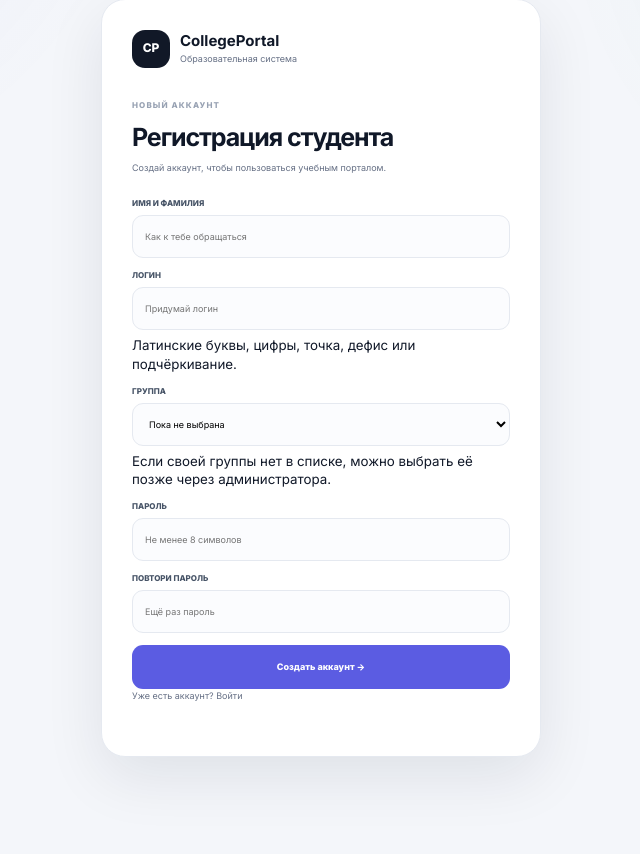
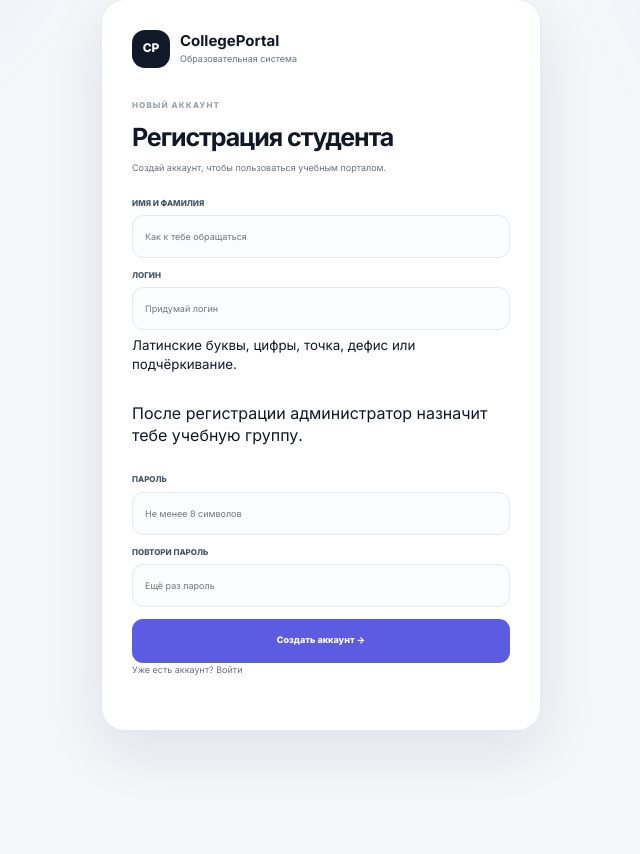
Before and after one commit to gamerpro3245/CollegePortal, a FastAPI app: page /register in a window 1280 px wide. Shown: the part 209-1063 px from the top of the page, without its empty margins (319-959 px from the left). After the commit the page ends 955 px from the top, so only its background shows below. Run offline with FastAPI, Linux system fonts and the light colour scheme; some libraries are stand-ins or nearby versions.

Commit message:
ui: require admin to assign student group

```diff
--- a/templates/register.html
+++ b/templates/register.html
@@ -15,14 +15,13 @@
         {% elif error == "password" %}Пароль должен содержать не менее 8 символов.
         {% elif error == "match" %}Пароли не совпадают.
         {% elif error == "taken" %}Этот логин уже занят.
-        {% elif error == "group" %}Выбранная группа недоступна. Выбери её ещё раз.
         {% else %}Не удалось создать аккаунт. Проверь данные и попробуй снова.{% endif %}
       </div>
     {% endif %}
     <form method="post" action="/register" class="form-stack">
       <div class="form-field"><label for="full_name">ИМЯ И ФАМИЛИЯ</label><input id="full_name" name="full_name" type="text" placeholder="Как к тебе обращаться" autocomplete="name" minlength="2" maxlength="150" required></div>
       <div class="form-field"><label for="username">ЛОГИН</label><input id="username" name="username" type="text" placeholder="Придумай логин" autocomplete="username" minlength="3" maxlength="50" pattern="[A-Za-z0-9._-]+" required><small>Латинские буквы, цифры, точка, дефис или подчёркивание.</small></div>
-      <div class="form-field"><label for="group_id">ГРУППА</label><select id="group_id" name="group_id"><option value="">Пока не выбрана</option>{% for group in groups %}<option value="{{ group.id }}">{{ group.name }} · {{ group.course }} курс</option>{% endfor %}</select><small>Если своей группы нет в списке, можно выбрать её позже через администратора.</small></div>
+      <p class="registration-note">После регистрации администратор назначит тебе учебную группу.</p>
       <div class="form-field"><label for="password">ПАРОЛЬ</label><input id="password" name="password" type="password" placeholder="Не менее 8 символов" autocomplete="new-password" minlength="8" required></div>
       <div class="form-field"><label for="password_confirm">ПОВТОРИ ПАРОЛЬ</label><input id="password_confirm" name="password_confirm" type="password" placeholder="Ещё раз пароль" autocomplete="new-password" minlength="8" required></div>
       <button class="submit-button" type="submit">Создать аккаунт →</button>
```
